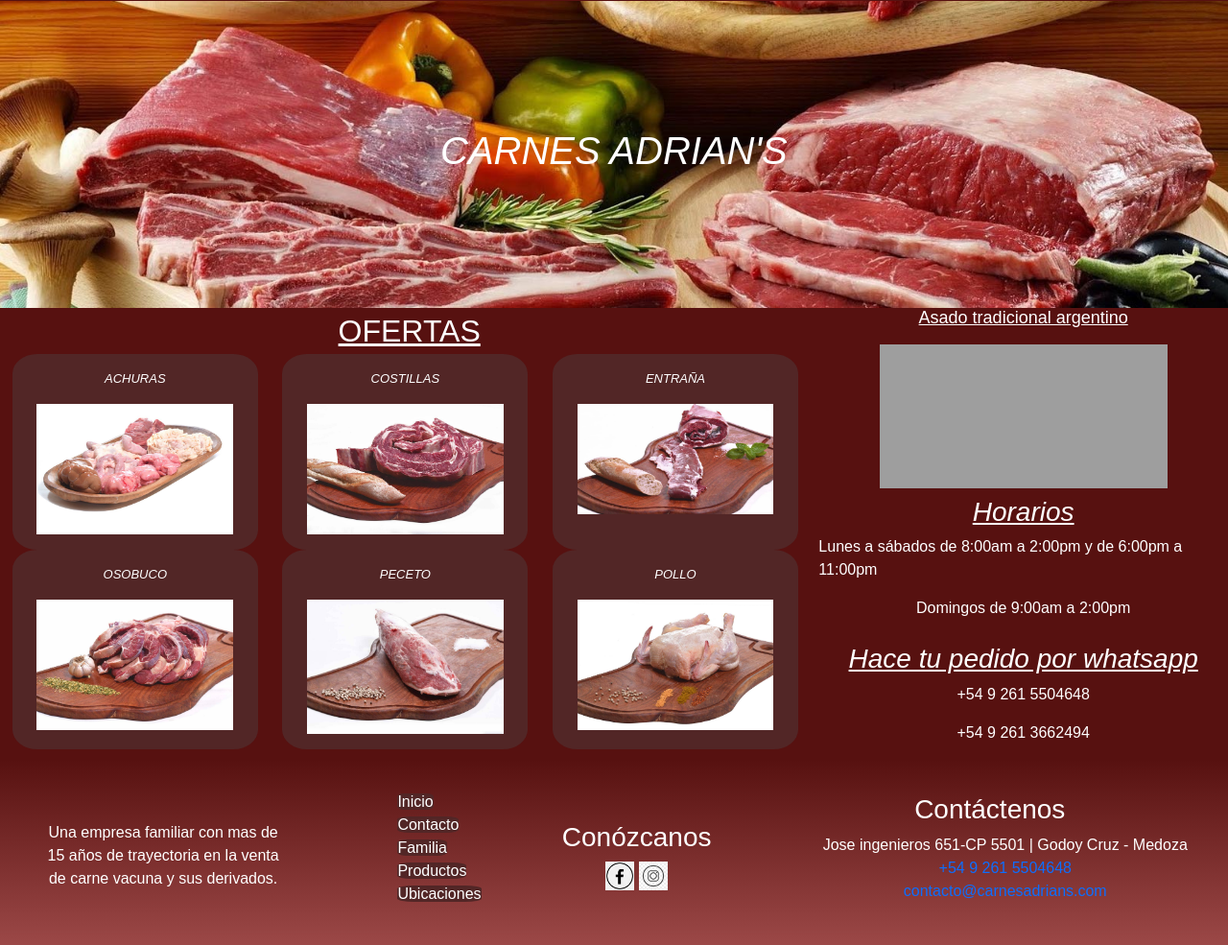
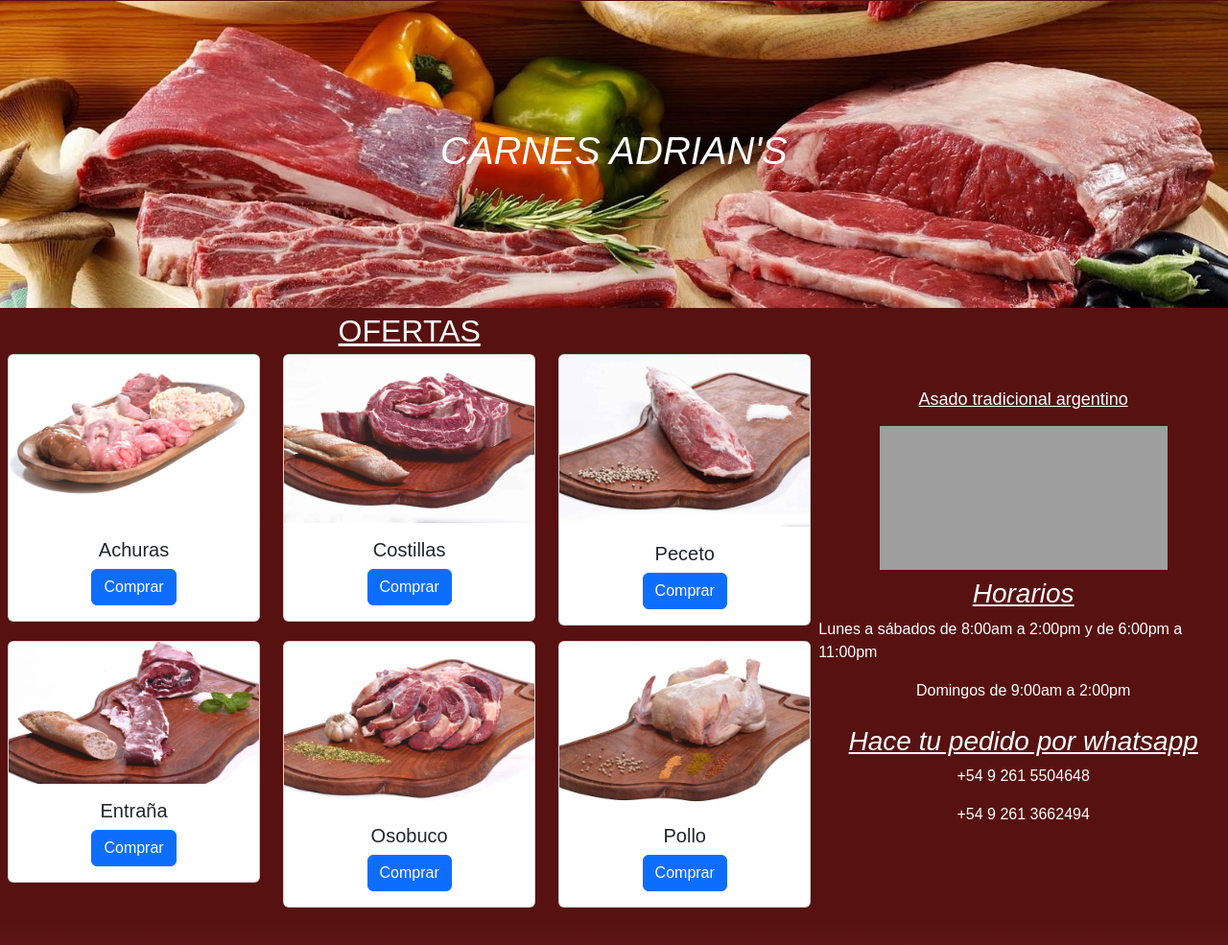
Before and after one commit to Marianoq513/Quiroga-CarnesAdrians, a plain HTML site: page index.html in a window 1280 px wide. Shown: the part 95-1080 px from the top of the page at 96% size. Drawn offline with nearby package versions, Linux system fonts and the light colour scheme; grey boxes are pictures that could not be loaded.

Commit message:
Cambio las ofertas por tarjetas con bootstrap

```diff
--- a/css/style.css
+++ b/css/style.css
@@ -100,25 +100,25 @@ section{
 }
 article{
     background-color: #571110;
-    color: white;
     grid-area: article;
 }
-article .ofertas{
+/* article .ofertas{
     display: flex;
     flex-direction: row;
     flex-wrap: wrap;
     margin-bottom: 5px;
-}
-article .ofertas .oferta{
+} */
+/* article .ofertas .oferta{
     width: 30%;
-}
+} */
 article .subtitulo{
     display: flex;
     justify-content: center;
     text-decoration: underline;
     margin: 5px;
+    color: white;
 }
-.oferta{
+/* .oferta{
     background-color: #522626;
     display: flex;
     flex-direction: column;
@@ -128,7 +128,7 @@ article .subtitulo{
     padding: 2vh 2vw;
     margin: 0 1vw;
     border-radius: 10%;
-}
+} */
 article img{
    width: 100%;
 }
--- a/index.html
+++ b/index.html
@@ -4,14 +4,14 @@
     <meta charset="UTF-8" />
     <meta http-equiv="X-UA-Compatible" content="IE=edge" />
     <meta name="viewport" content="width=device-width, initial-scale=1.0" />
-    <link rel="stylesheet" href="./css/style.css" />
     <title>Carnes Adrian's</title>
+    <!-- CSS only -->
+    <link href="https://cdn.jsdelivr.net/npm/bootstrap@5.2.0/dist/css/bootstrap.min.css" rel="stylesheet" integrity="sha384-gH2yIJqKdNHPEq0n4Mqa/HGKIhSkIHeL5AyhkYV8i59U5AR6csBvApHHNl/vI1Bx" crossorigin="anonymous">
     <link
     rel="stylesheet"
     href="https://cdnjs.cloudflare.com/ajax/libs/animate.css/4.1.1/animate.min.css"
     />
-    <!-- CSS only -->
-    <link href="https://cdn.jsdelivr.net/npm/bootstrap@5.2.0/dist/css/bootstrap.min.css" rel="stylesheet" integrity="sha384-gH2yIJqKdNHPEq0n4Mqa/HGKIhSkIHeL5AyhkYV8i59U5AR6csBvApHHNl/vI1Bx" crossorigin="anonymous">
+    <link rel="stylesheet" href="./css/style.css" />
   </head>
   <body>
     <div class="contenedorPantalla">
@@ -44,31 +44,65 @@
       </section>
       <article>
         <h2 class="subtitulo">OFERTAS</h2>
-        <div class="ofertas animate__animated animate__backInRight">
-            <div class="oferta">
-              <p>ACHURAS</p>
-              <img src="./assets/img/achuras.jpg" alt="Achuras" />
+        <div class=".container ps-2 pe-2 text-center">
+          <div class="row">
+            <div class="col-md-4 pb-3">
+              <div class="card">
+                <img src="./assets/img/achuras.jpg" class="card-img-top" alt="Achuras">
+                <div class="card-body">
+                  <h5 class="card-title">Achuras</h5>
+                  <a href="#" class="btn btn-primary">Comprar</a>
+                </div>
+              </div>
             </div>
-            <div class="oferta">
-              <p>COSTILLAS</p>
-              <img src="./assets/img/costillas.jpg" alt="Achuras" />
+            <div class="col-md-4 pb-3">
+              <div class="card">
+                <img src="./assets/img/costillas.jpg" class="card-img-top" alt="Costillas">
+                <div class="card-body">
+                  <h5 class="card-title">Costillas</h5>
+                  <a href="#" class="btn btn-primary">Comprar</a>
+                </div>
+              </div>
             </div>
-            <div class="oferta">
-              <p>ENTRAÑA</p>
-              <img src="./assets/img/entraña.jpg" alt="Achuras" />
+            <div class="col-md-4 pb-3">
+              <div class="card">
+                <img src="./assets/img/peceto.jpg" class="card-img-top" alt="Peceto">
+                <div class="card-body">
+                  <h5 class="card-title">Peceto</h5>
+                  <a href="#" class="btn btn-primary">Comprar</a>
+                </div>
+              </div>
             </div>
-            <div class="oferta">
-              <p>OSOBUCO</p>
-              <img src="./assets/img/osobuco.jpg" alt="Achuras" />
+          </div>
+          <div class="row">
+            <div class="col-md-4 pb-3">
+              <div class="card">
+                <img src="./assets/img/entraña.jpg" class="card-img-top" alt="Entraña">
+                <div class="card-body">
+                  <h5 class="card-title">Entraña</h5>
+                  <a href="#" class="btn btn-primary">Comprar</a>
+                </div>
+              </div>
             </div>
-            <div class="oferta">
-              <p>PECETO</p>
-              <img src="./assets/img/peceto.jpg" alt="Achuras" />
+            <div class="col-md-4 pb-3">
+              <div class="card">
+                <img src="./assets/img/osobuco.jpg" class="card-img-top" alt="Osobuco">
+                <div class="card-body">
+                  <h5 class="card-title">Osobuco</h5>
+                  <a href="#" class="btn btn-primary">Comprar</a>
+                </div>
+              </div>
             </div>
-            <div class="oferta">
-              <p>POLLO</p>
-              <img src="./assets/img/pollo.jpg" alt="Achuras" />
+            <div class="col-md-4 pb-3">
+              <div class="card">
+                <img src="./assets/img/pollo.jpg" class="card-img-top" alt="Pollo">
+                <div class="card-body">
+                  <h5 class="card-title">Pollo</h5>
+                  <a href="#" class="btn btn-primary">Comprar</a>
+                </div>
+              </div>
             </div>
+          </div>
         </div>
       </article>
       <aside>
```
Also changed, not shown: pages/contacto.html (+3 -3 lines), pages/familia.html (+3 -3 lines), pages/productos.html (+2 -2 lines), pages/ubicaciones.html (+2 -2 lines).
